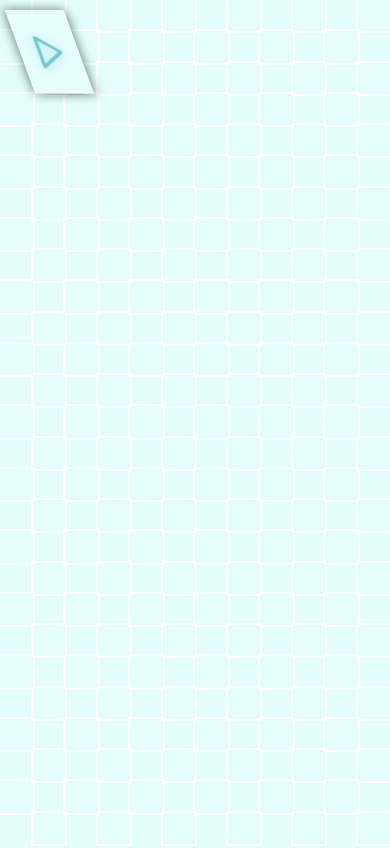
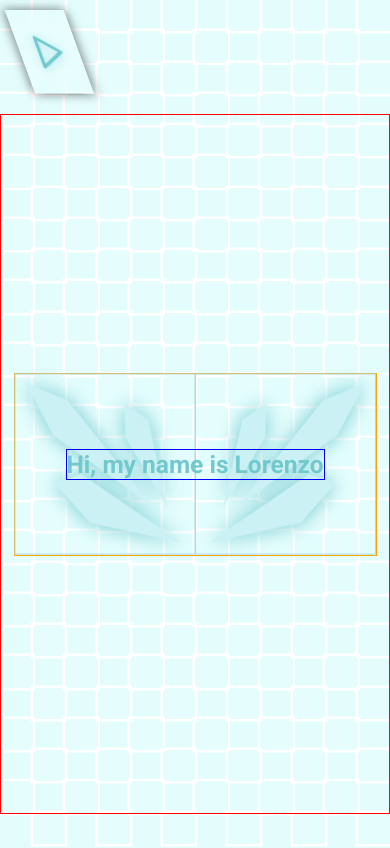
Before and after one commit to lorenzoaniel/portfolio-v5, a React (Vite) app: page / in a window 390 px wide. Shown: the top 848 px of the page. Built offline with nearby package versions, Linux system fonts and the light colour scheme.

Commit message:
responsive refactor
for 4k

```diff
--- a/src/components/Button/ButtonNavbarDefault.tsx
+++ b/src/components/Button/ButtonNavbarDefault.tsx
@@ -44,7 +44,7 @@ const Main = styled(motion.button)`
 	flex-grow: 1;
 `;
 
-const Text = styled.h1`
+const Text = styled(motion.h1)`
 	background: var(--palette-color-darkest);
 	-webkit-background-clip: text;
 	-webkit-text-fill-color: transparent;
--- a/src/components/Button/ButtonNavbarMenu.tsx
+++ b/src/components/Button/ButtonNavbarMenu.tsx
@@ -8,6 +8,7 @@ import { navButtonMotionVariant } from "./mixins/motion/navButtonMotionVariant";
 import { BiRightArrow, BiLeftArrow } from "react-icons/bi";
 import { useAppDispatch, useAppSelector } from "../../redux/hooks";
 import { navMenuToggle, selectNavmenuToggle } from "../../redux/features/navBarToggleSlice";
+import { device } from "../../styles/breakpoints";
 
 /**
  * Used as the way to toggle navbar from compact to full or vice-versa
@@ -37,6 +38,10 @@ const Main = styled(motion.button)`
 	display: flex;
 	justify-content: start;
 	align-items: center;
+
+	@media ${device.desktop} {
+		min-width: clamp(4.5rem, 10vw, 20rem);
+	}
 `;
 
 const ArrowStyle = {
--- /dev/null
+++ b/src/components/Heading/HeroHeading.tsx
@@ -0,0 +1,70 @@
+import React from "react";
+import styled from "styled-components";
+import { motion } from "framer-motion";
+import { motionPropsDefault } from "../../helpers/misc/motionPropsDefault";
+import { GiStrikingDiamonds } from "react-icons/gi";
+
+interface Props {
+	title: string;
+}
+
+const HeroHeading: React.FC<Props> = ({ title }) => {
+	return (
+		<Main {...motionPropsDefault}>
+			<IcongroupMain>
+				<IconLeftMain>
+					<GiStrikingDiamonds style={iconStyle} />
+				</IconLeftMain>
+				<IconRightMain>
+					<GiStrikingDiamonds style={iconStyle} />
+				</IconRightMain>
+			</IcongroupMain>
+
+			<TitleMain>{title}</TitleMain>
+		</Main>
+	);
+};
+
+const Main = styled(motion.h1)`
+	/* background: red; */
+	border: 0.1rem solid red;
+	height: 70rem;
+	width: 100%;
+	display: flex;
+	justify-content: center;
+	align-items: center;
+`;
+
+const TitleMain = styled(motion.div)`
+	border: 0.1rem solid blue;
+`;
+
+//ICON
+const IcongroupMain = styled(motion.div)`
+	border: 0.1rem solid orange;
+	height: fit-content;
+	width: fit-content;
+	position: absolute;
+	display: flex;
+`;
+
+const IconRightMain = styled(motion.div)`
+	border: 0.1rem solid lightblue;
+	height: clamp(13rem, 45vw + 0.5rem, 60rem); // 18,
+	width: clamp(13rem, 45vw + 0.5rem, 60rem);
+	transform: rotate(-90deg);
+`;
+
+const IconLeftMain = styled(IconRightMain)`
+	/* transform: rotate(-100deg); */
+	transform: scaleY(-1) rotate(90deg);
+`;
+
+const iconStyle = {
+	height: "100%",
+	width: "100%",
+	fill: "var(--palette-color-medium)",
+	filter: "drop-shadow(0rem 0rem 1rem var(--palette-color-darkest))",
+};
+
+export default HeroHeading;
--- a/src/components/Navbar/NavbarDefault.tsx
+++ b/src/components/Navbar/NavbarDefault.tsx
@@ -82,20 +82,27 @@ const Navbar = styled(motion.div)`
 
 const _MotionVariants = {
 	Main: {
+		initial: {
+			opacity: 0,
+		},
 		toggledOff: {
+			opacity: 1,
 			margin: "1rem 0% 90vh 5%",
 			width: "clamp(5rem, 15vw, 20rem)",
 			transition: {
 				duration: 0.3,
 				ease: "easeInOut",
+				when: "afterChildren",
 			},
 		},
 		toggledOn: {
+			opacity: 1,
 			margin: "1rem auto 90vh auto",
 			width: "clamp(90%, 90%, 90%)",
 			transition: {
 				duration: 0.3,
 				ease: "easeInOut",
+				when: "beforeChildren",
 			},
 		},
 	},
--- a/src/pages/Home/Home.tsx
+++ b/src/pages/Home/Home.tsx
@@ -1,13 +1,15 @@
 import React from "react";
 import styled from "styled-components";
 import { motion } from "framer-motion";
+import HeroHeading from "../../components/Heading/HeroHeading";
 
 const Home: React.FC = () => {
 	console.log("rerender");
 
 	return (
 		<Main id={"home"}>
-			{/* <Test>
+			<HeroHeading title={"Hi, my name is Lorenzo"} />
+			<Test>
 				<h1>
 					<code>useScroll</code> demo
 				</h1>
@@ -73,18 +75,23 @@ const Home: React.FC = () => {
 					</p>
 					<p>Quisque convallis ligula non magna efficitur tincidunt.</p>
 				</article>
-			</Test> */}
+			</Test>
 		</Main>
 	);
 };
 
 const Main = styled(motion.section)`
-	height: 200rem;
+	height: fit-content;
 	background: transparent;
-	padding-top: calc(10vh + 1rem); //takes into account NavbarDefault height and margin
+	padding-top: calc(10vh + 3rem); //takes into account NavbarDefault height and margin
+
+	display: flex;
+	flex-direction: column;
+	row-gap: 5rem;
 `;
 
 const Test = styled(motion.div)`
+	height: fit-content;
 	color: black;
 `;
 
--- a/src/styles/GlobalStyle.tsx
+++ b/src/styles/GlobalStyle.tsx
@@ -25,7 +25,7 @@ export const GlobalStyle = createGlobalStyle`
         @@@@@@@@@@@
       */
 
-      --default-font-button-size: clamp(1.5rem, 5vw, 3rem);
+      --default-font-button-size: clamp(1.5rem, 4vw + 0.5rem, 3rem);
 
       /*
       * NORMALIZE
@@ -36,9 +36,10 @@ export const GlobalStyle = createGlobalStyle`
       padding: 0;
       box-sizing: border-box;
       font-family: 'Roboto';
-      font-size: clamp(1.6rem, 5vw, 3.5rem);
+      font-size: clamp(1.6rem, 5vw + 0.5rem, 3.5rem);
       z-index: 0;
 	    backface-visibility: hidden;
+      color: var(--palette-color-darkest);
 
 
       /* Hide scrollbar for Firefox */
```
